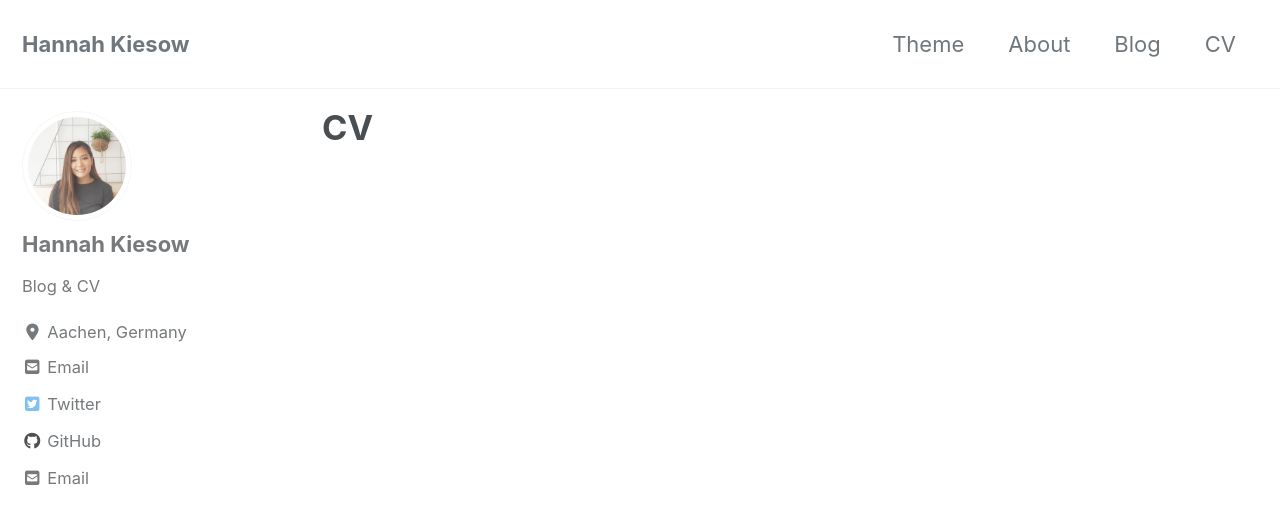
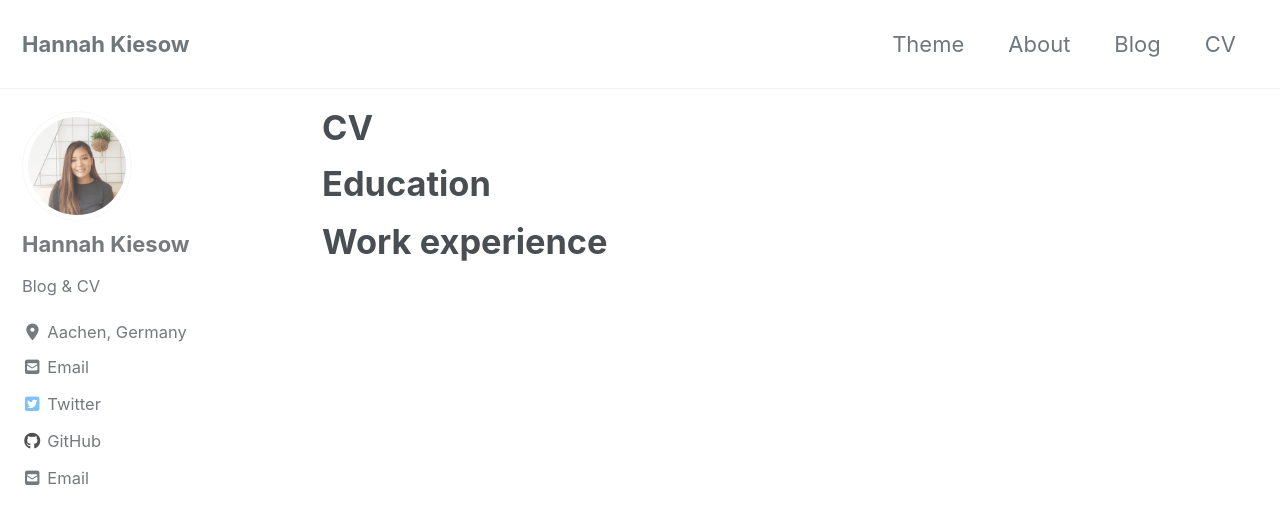
Before and after one commit to hannahkiesow/hannahkiesow.github.io, a Jekyll site: the page built from _pages/CV.md, in a window 1280 px wide and 900 px high. Shown: the top 524 px of the window. Built offline with Jekyll 4.4.1, drawn with Linux system fonts in a browser that asks for light colours; cached includes are drawn as plain includes; nearby versions of some CDN libraries.

Commit message:
testing CV page, added a few words

```diff
--- a/_pages/CV.md
+++ b/_pages/CV.md
@@ -6,3 +6,8 @@ author_profile: true
 header:
     # image: "/images/NAME.jpg"
 ---
+
+
+<h1>Education</h1>
+
+<h1>Work experience</h1>
```
Also changed, not shown: _pages/blog.md (line endings or trailing spaces).
